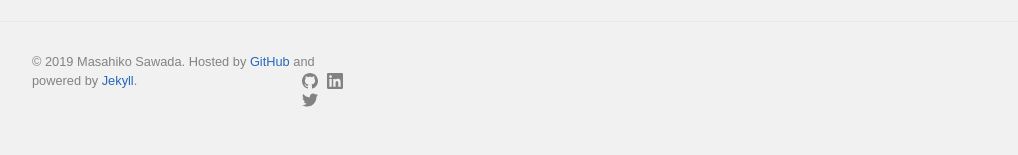
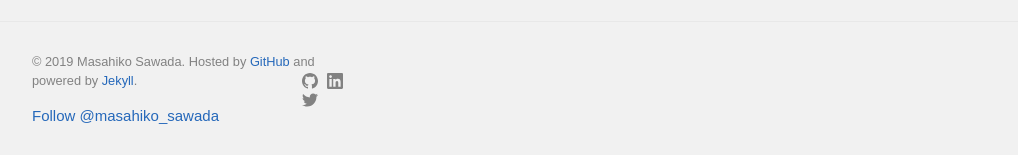
Before and after one commit to MasahikoSawada/masahikosawada.github.io, a Jekyll site: the page built from index.html, in a window 1280 px wide. Shown: the part 1643-1798 px from the top of the page, without its empty margins (123-1141 px from the left). Built offline with Jekyll 4.4.1, drawn with Linux system fonts in a browser that asks for light colours; the list of posts is cut into pages by our own code; comment, search, counter and statistics services are not loaded.

Commit message:
add twitter follow me button.

```diff
--- a/_includes/footer.html
+++ b/_includes/footer.html
@@ -11,6 +11,7 @@
 	</div>
 	</h2>
       </div>
+      <a href="https://twitter.com/masahiko_sawada?ref_src=twsrc%5Etfw" class="twitter-follow-button" data-show-count="false">Follow @masahiko_sawada</a><script async src="https://platform.twitter.com/widgets.js" charset="utf-8"></script>
     </div>
   </div>
 </footer>
--- a/_layouts/home.html
+++ b/_layouts/home.html
@@ -41,5 +41,4 @@
       {% endif %}
     </div>
 
-
 </div>
```
